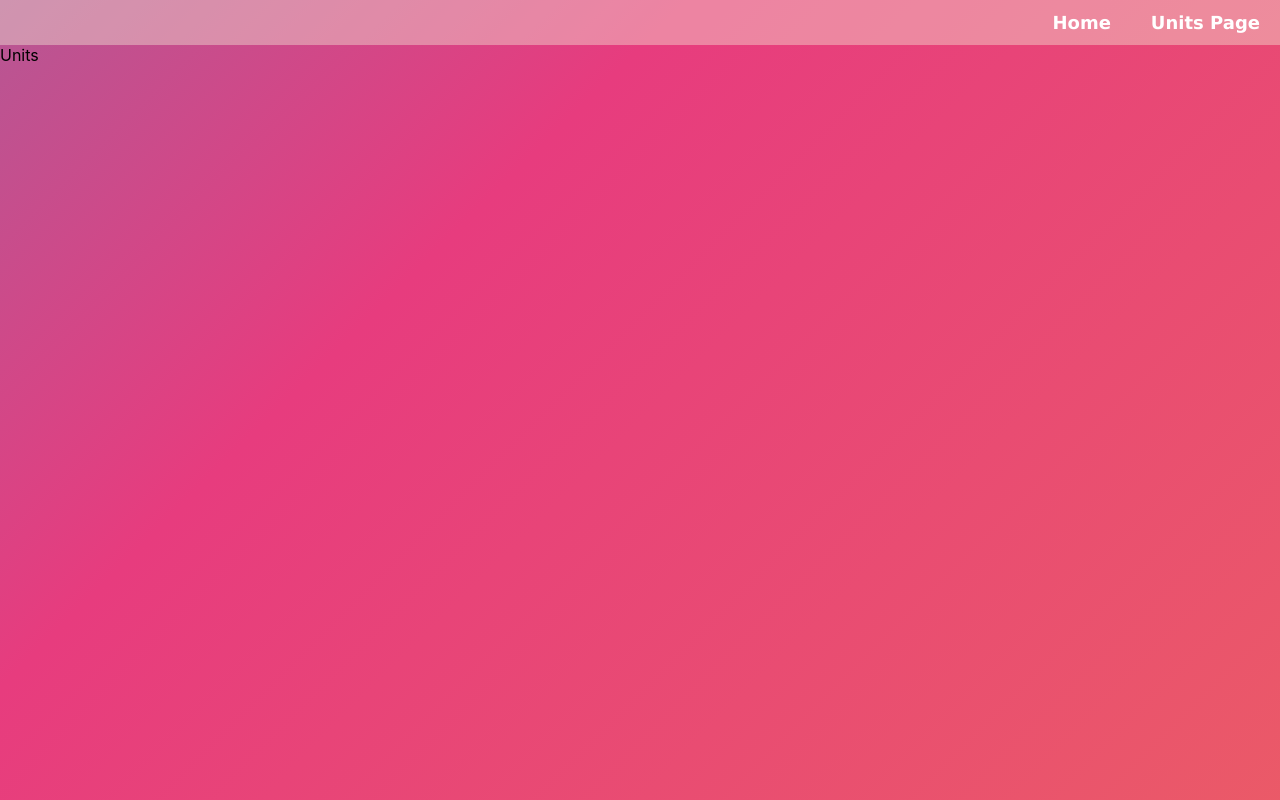
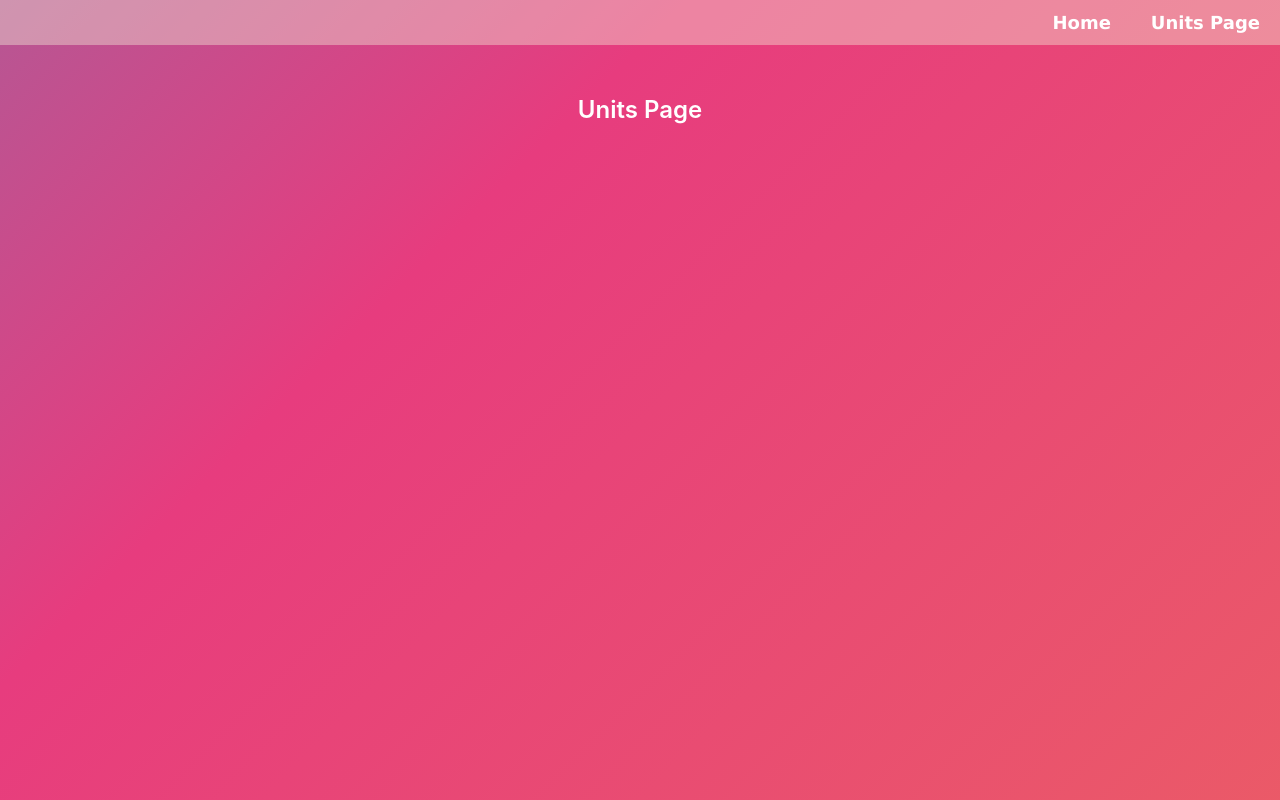
Before and after one commit to tugba-koc/list-of-age-of-emipres-unit, a React (Create React App) app: page /units in a window 1280 px wide. Built offline with nearby package versions, Linux system fonts and the light colour scheme.

Commit message:
feat : make Greeting reusable component

```diff
--- /dev/null
+++ b/src/components/Greeting.js
@@ -0,0 +1,18 @@
+import React from 'react';
+import "./HomePage/style.css";
+import { useLocation } from 'react-router-dom'
+
+function Greeting() {
+
+  const location = useLocation();
+
+  let greeting = "Welcome!";
+
+  let greetingUnits = "Units Page";
+
+  return (
+    <div className="greeting--header-line">{ location.pathname === "/units" ? greetingUnits : greeting }</div>
+  )
+}
+
+export default Greeting
--- a/src/components/HomePages/Greeting.js
+++ /dev/null
@@ -1,10 +0,0 @@
-import React from 'react';
-import "./style.css"
-
-function Greeting() {
-  return (
-    <div class="greeting--header-line">Welcome!</div>
-  )
-}
-
-export default Greeting
--- a/src/pages/Home.js
+++ b/src/pages/Home.js
@@ -1,6 +1,6 @@
 import React from 'react'
-import Cover from '../components/HomePages/Cover'
-import Greeting from '../components/HomePages/Greeting'
+import Cover from '../components/HomePage/Cover'
+import Greeting from '../components/Greeting'
 
 function Home() {
   return (
--- a/src/pages/Units.js
+++ b/src/pages/Units.js
@@ -1,8 +1,11 @@
 import React from 'react'
+import Greeting from '../components/Greeting'
 
 function Units() {
   return (
-    <div>Units</div>
+    <React.Fragment>
+      <Greeting />
+    </React.Fragment>
   )
 }
 
```
Also changed, not shown: src/components/HomePage/Cover.js (renamed from src/components/HomePages/Cover.js), src/components/HomePage/style.css (renamed from src/components/HomePages/style.css).
